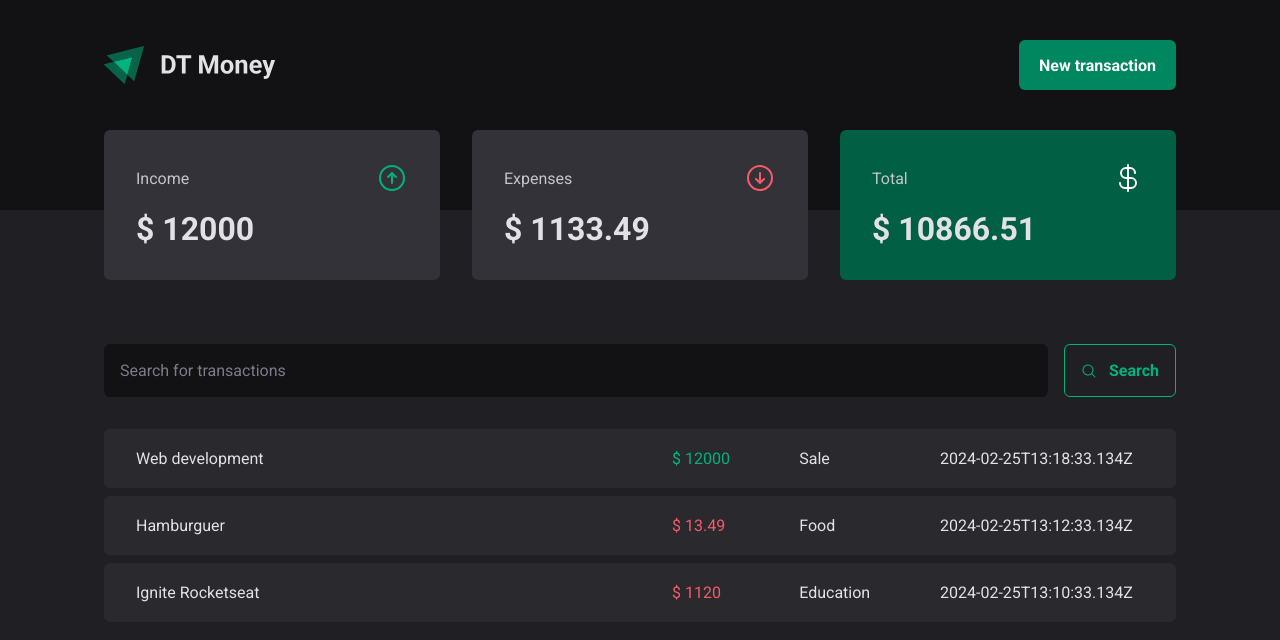
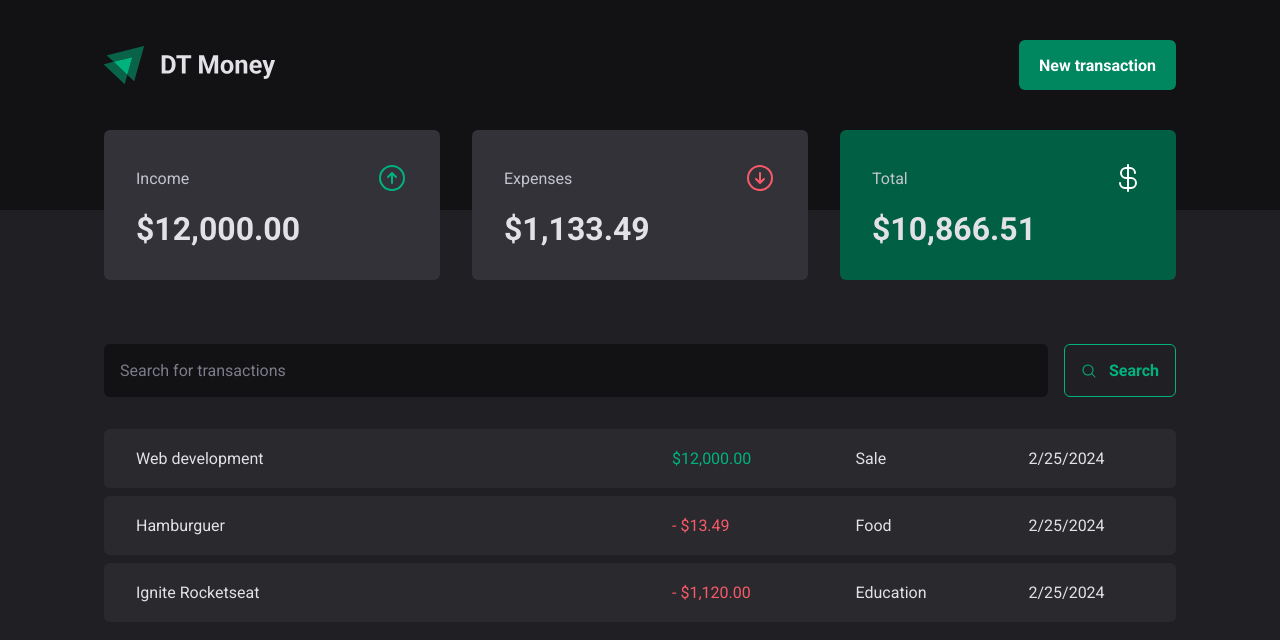
Before and after one commit to arthurrios/dt-money-web, a React (Vite) app: page / in a window 1280 px wide. Shown: the top 640 px of the page. Built offline with nearby package versions, Linux system fonts and the light colour scheme; data requests are answered from the project's data file.

Commit message:
chore: format price and date

```diff
--- a/server.json
+++ b/server.json
@@ -6,7 +6,7 @@
       "type": "income",
       "category": "Sale",
       "price": 12000,
-      "createAt": "2024-02-25T13:18:33.134Z"
+      "createdAt": "2024-02-25T13:18:33.134Z"
     },
     {
       "id": 2,
@@ -14,7 +14,7 @@
       "type": "outcome",
       "category": "Food",
       "price": 13.49,
-      "createAt": "2024-02-25T13:12:33.134Z"
+      "createdAt": "2024-02-25T13:12:33.134Z"
     },
     {
       "id": 3,
@@ -22,7 +22,7 @@
       "type": "outcome",
       "category": "Education",
       "price": 1120,
-      "createAt": "2024-02-25T13:10:33.134Z"
+      "createdAt": "2024-02-25T13:10:33.134Z"
     }
   ]
 }
--- a/src/components/Summary/index.tsx
+++ b/src/components/Summary/index.tsx
@@ -7,6 +7,7 @@
 import { useTheme } from 'styled-components'
 import { useContext } from 'react'
 import { TransactionsContext } from '../../contexts/TransactionsContext'
+import { priceFormatter } from '../../utils/formatter'
 
 export function Summary() {
   const { transactions } = useContext(TransactionsContext)
@@ -40,7 +41,7 @@
           <ArrowCircleUp size={32} color={theme.green_300} />
         </header>
 
-        <strong>$ {summary.income}</strong>
+        <strong>{priceFormatter.format(summary.income)}</strong>
       </SummaryCard>
 
       <SummaryCard>
@@ -49,7 +50,7 @@
           <ArrowCircleDown size={32} color={theme.red_300} />
         </header>
 
-        <strong>$ {summary.outcome}</strong>
+        <strong>{priceFormatter.format(summary.outcome)}</strong>
       </SummaryCard>
 
       <SummaryCard $variant="green">
@@ -57,7 +58,7 @@
           <span>Total</span>
           <CurrencyDollar size={32} color={theme.white} />
         </header>
-        <strong>$ {summary.total}</strong>
+        <strong>{priceFormatter.format(summary.total)}</strong>
       </SummaryCard>
     </SummaryContainer>
   )
--- a/src/contexts/TransactionsContext.tsx
+++ b/src/contexts/TransactionsContext.tsx
@@ -6,7 +6,7 @@
   type: 'income' | 'outcome'
   price: number
   category: string
-  createAt: string
+  createdAt: string
 }
 
 interface TransactionsContextType {
--- a/src/pages/Transactions/index.tsx
+++ b/src/pages/Transactions/index.tsx
@@ -8,6 +8,7 @@
   TransactionsTable,
 } from './styles'
 import { TransactionsContext } from '../../contexts/TransactionsContext'
+import { dateFormatter, priceFormatter } from '../../utils/formatter'
 
 export function Transactions() {
   const { transactions } = useContext(TransactionsContext)
@@ -27,11 +28,14 @@
                   <td width="50%">{transaction.description}</td>
                   <td>
                     <PriceHighlight $variant={transaction.type}>
-                      $ {transaction.price}
+                      {transaction.type === 'outcome' && '- '}
+                      {priceFormatter.format(transaction.price)}
                     </PriceHighlight>
                   </td>
                   <td>{transaction.category}</td>
-                  <td>{transaction.createAt}</td>
+                  <td>
+                    {dateFormatter.format(new Date(transaction.createdAt))}
+                  </td>
                 </tr>
               )
             })}
--- /dev/null
+++ b/src/utils/formatter.ts
@@ -0,0 +1,6 @@
+export const dateFormatter = new Intl.DateTimeFormat('en')
+
+export const priceFormatter = new Intl.NumberFormat('en', {
+  style: 'currency',
+  currency: 'USD',
+})
```
